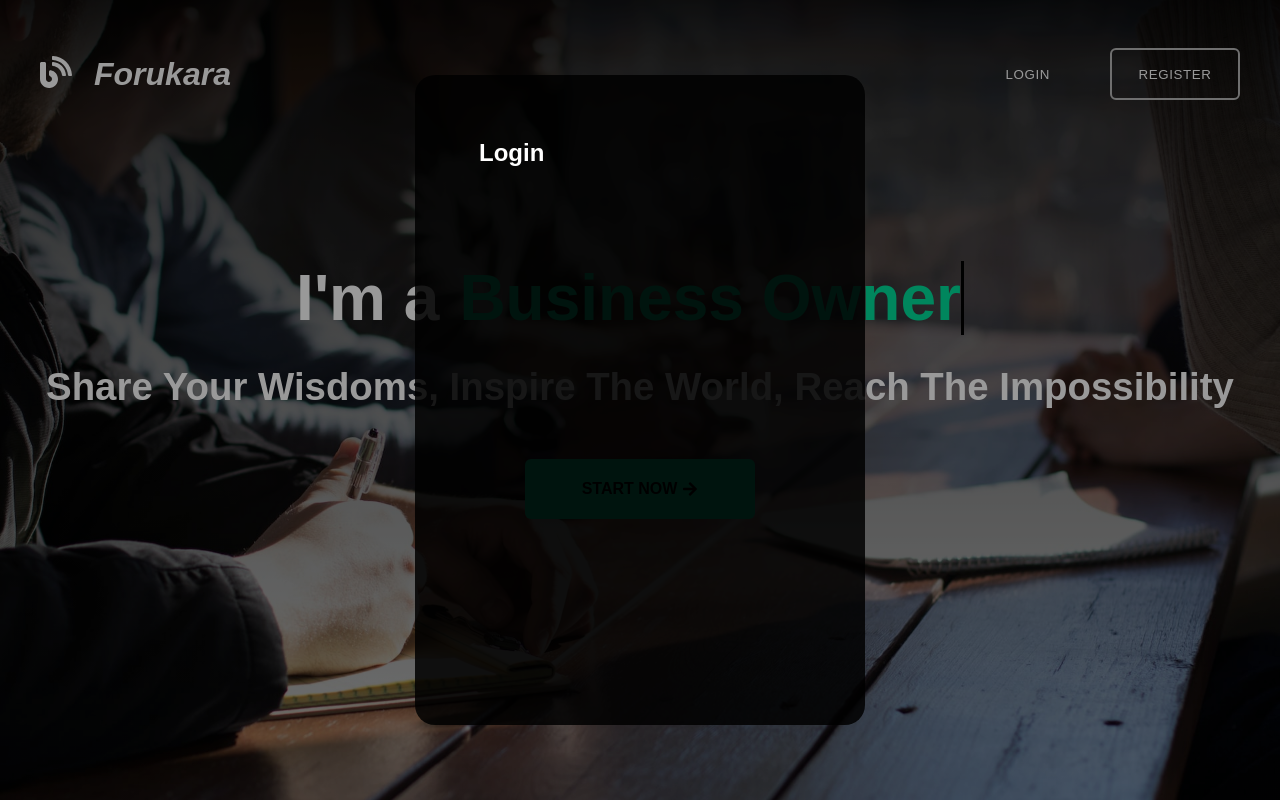
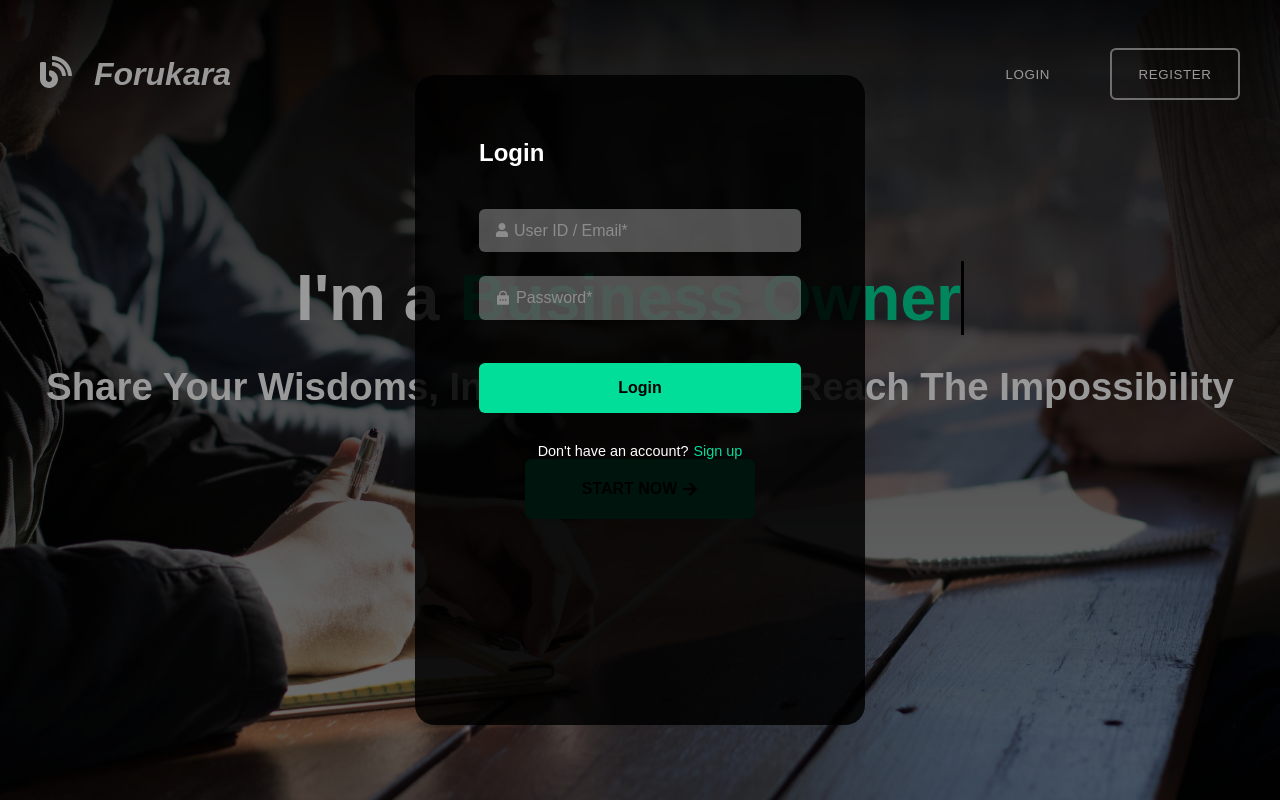
Before and after one commit to davidjpy/forukara, a React (Create React App) app in the folder frontend/: page / in a window 1280 px wide. Both pictures are taken after a click on the button "LOGIN". Built offline with nearby package versions, Linux system fonts and the light colour scheme; no server answers.

Commit message:
Add LoginForm

```diff
--- a/frontend/src/features/authentication/LoginForm.tsx
+++ b/frontend/src/features/authentication/LoginForm.tsx
@@ -1,16 +1,33 @@
-import { FC } from 'react';
+import { FC, useState, ChangeEvent } from 'react';
+import { FaUser } from 'react-icons/fa';
+import { RiLockPasswordFill } from 'react-icons/ri';
 
 import { useAppSelector, useAppDispatch } from '@app/hooks';
 import { useClickOutside } from '@common/hooks/useClickOutside';
-import { toggleLoginForm } from '@features/authentication/authenticationSlice';
+import { toggleLoginForm, toggleSignUpForm } from '@features/authentication/authenticationSlice';
 
 const LoginForm: FC = () => {
 
     const dispatch = useAppDispatch();
     const loginFormMounted = useAppSelector((state) => state.authentication.loginFormMounted);
+    const [userId, setUserId] = useState<string>('');
+    const [password, setPassword] = useState<string>('');
 
     const handleLoginFormUnmounted = (): void => {
         dispatch(toggleLoginForm(false));
+    }
+
+    const handleSignUpFormMounted = (): void => {
+        handleLoginFormUnmounted();
+        dispatch(toggleSignUpForm(true));
+    }
+
+    const handleChangeUserId = (e: ChangeEvent<HTMLInputElement>): void => {
+        setUserId(e.target.value);
+    }
+
+    const handleChangePassword = (e: ChangeEvent<HTMLInputElement>): void => {
+        setPassword(e.target.value);
     }
 
     const wrapperRef = useClickOutside(handleLoginFormUnmounted);
@@ -27,6 +44,25 @@ const LoginForm: FC = () => {
                     ? { opacity: 1, pointerEvents: 'all' }
                     : { opacity: 0, pointerEvents: 'none' }}>
                 <h1 className='layout__header'>Login</h1>
+                <div className='layout__form-wrapper'>
+                    <div style={{ width: '322px' }}>
+                        <form className='layout__form'>
+                            <div>
+                                <input value={userId} onChange={handleChangeUserId} type='text' placeholder=' ' className='layout__input' />
+                                <span className='layout__placeholder'><FaUser style={{ fontSize: '14px', marginBottom: '1px' }} /> User ID / Email*</span>
+                            </div>
+                            <div>
+                                <input value={password} onChange={handleChangePassword} type='password' placeholder=' ' className='layout__input' />
+                                <span className='layout__placeholder'><RiLockPasswordFill style={{ fontSize: '16px' }} /> Password*</span>
+                            </div>
+                            <input type='submit' value='Login' />
+                        </form>
+                        <p className='layout__text layout__text--white' style={{ textAlign: 'center', marginTop: '30px' }}>
+                            Don't have an account?
+                            <span onClick={handleSignUpFormMounted} className='layout__text--alien-green-light layout__text--link' style={{ marginLeft: '5px' }} >Sign up</span>
+                        </p>
+                    </div>
+                </div>
             </section>
         </>
     );
--- a/frontend/src/features/authentication/SignUpForm.tsx
+++ b/frontend/src/features/authentication/SignUpForm.tsx
@@ -1,4 +1,4 @@
-import { FC, FormEvent, ChangeEvent, useState, useEffect, useRef, MutableRefObject } from 'react';
+import { FC, FormEvent, ChangeEvent, useState, useEffect, useRef } from 'react';
 import { FaUser } from 'react-icons/fa';
 import { IoMdMail } from 'react-icons/io';
 import { RiLockPasswordFill } from 'react-icons/ri';
@@ -97,8 +97,8 @@ const SignUpForm: FC = () => {
         await resendEmail({
             email: emailCopy,
         });
+        let ref = 1;
         counterRef.current--;
-        let ref = 1;
         setresendCooldown(ref++);
         const timer = setInterval(() => {
             counterRef.current--;
@@ -174,22 +174,22 @@ const SignUpForm: FC = () => {
                         <form onSubmit={handleSubmitForm} className='layout__form'>
                             <div style={{ margin: userIdErr && '1.5rem 0 0.5rem 0' }}>
                                 <input value={userId} onChange={handleChangeUserId} type='text' placeholder=' ' className='layout__input' />
-                                <span className='layout__placeholder'><FaUser style={{ fontSize: '14px', marginBottom: '1px' }} /> User ID *</span>
+                                <span className='layout__placeholder'><FaUser style={{ fontSize: '14px', marginBottom: '1px' }} /> User ID*</span>
                                 {userIdErr && <p className='layout__text layout__text--red' style={{ margin: '8px 0 0 8px', fontSize: '0.8rem' }}>{userIdErr}</p>}
                             </div>
                             <div style={{ margin: emailErr && '1.5rem 0 0.5rem 0' }}>
                                 <input value={email} onChange={handleChangeEmail} type='email' placeholder=' ' className='layout__input' />
-                                <span className='layout__placeholder'><IoMdMail style={{ fontSize: '17px' }} /> Email *</span>
+                                <span className='layout__placeholder'><IoMdMail style={{ fontSize: '17px' }} /> Email*</span>
                                 {emailErr && <p className='layout__text layout__text--red' style={{ margin: '8px 0 0 8px', fontSize: '0.8rem' }}>{emailErr}</p>}
                             </div>
                             <div style={{ margin: passwordErr && '1.5rem 0 0.5rem 0' }}>
                                 <input value={password} onChange={handleChangePassword} type='password' placeholder=' ' className='layout__input' />
-                                <span className='layout__placeholder'><RiLockPasswordFill style={{ fontSize: '16px' }} /> Password *</span>
+                                <span className='layout__placeholder'><RiLockPasswordFill style={{ fontSize: '16px' }} /> Password*</span>
                                 {passwordErr && <p className='layout__text layout__text--red' style={{ margin: '8px 0 0 8px', fontSize: '0.8rem' }}>{passwordErr}</p>}
                             </div>
                             <div style={{ margin: confirmPasswordErr && '1.5rem 0 0.5rem 0' }}>
                                 <input value={confirmPassword} onChange={handleChangeConfirmPassword} type='password' placeholder=' ' className='layout__input' />
-                                <span className='layout__placeholder'><RiLockPasswordFill style={{ fontSize: '16px' }} /> Confirm Password *</span>
+                                <span className='layout__placeholder'><RiLockPasswordFill style={{ fontSize: '16px' }} /> Confirm Password*</span>
                                 {confirmPasswordErr && <p className='layout__text layout__text--red' style={{ margin: '8px 0 0 8px', fontSize: '0.8rem' }}>{confirmPasswordErr}</p>}
                             </div>
                             {err && <p className='layout__text layout__text--red'>{err}</p>}
```
